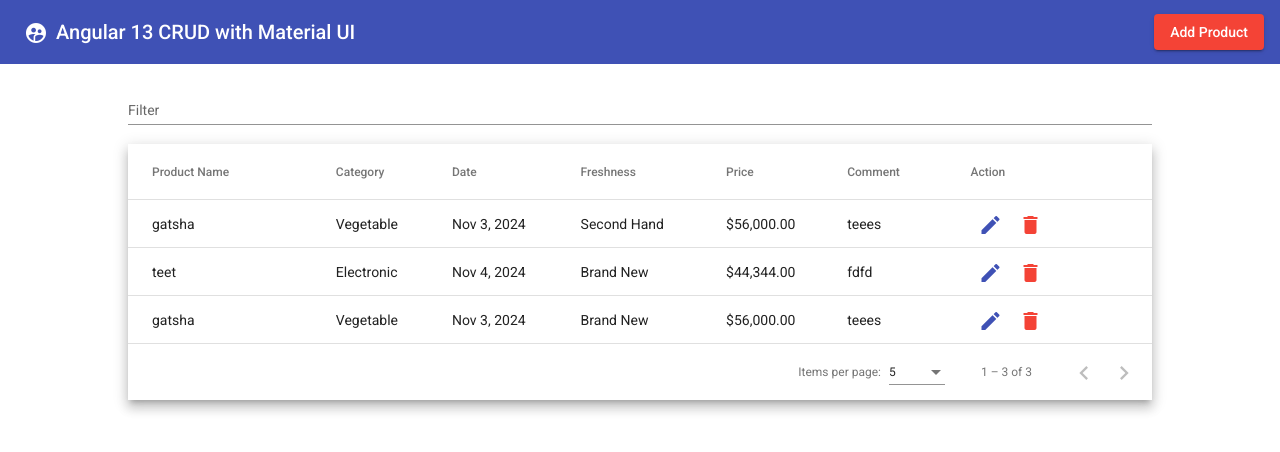
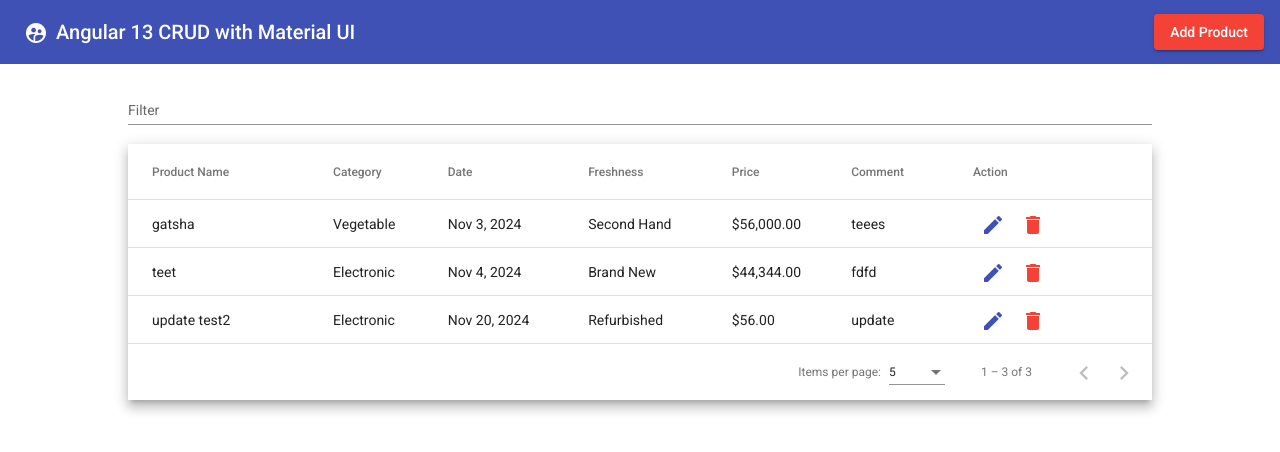
Before and after one commit to Harsha-Amarasinghe/angular-13-crud, an Angular app: page / in a window 1280 px wide. Shown: the top 452 px of the page. Built offline with nearby package versions, Linux system fonts and the light colour scheme; data requests are answered from the project's data file.

Commit message:
edit done, refreshing done

```diff
--- a/db.json
+++ b/db.json
@@ -19,13 +19,13 @@
       "date": "2024-11-04T18:30:00.000Z"
     },
     {
-      "id": "5b63",
-      "productName": "gatsha",
-      "category": "Vegetable",
-      "freshness": "Brand New",
-      "price": 56000,
-      "comment": "teees",
-      "date": "2024-11-03T18:30:00.000Z"
+      "productName": "update test2",
+      "category": "Electronic",
+      "freshness": "Refurbished",
+      "price": 56,
+      "comment": "update",
+      "date": "2024-11-20T18:30:00.000Z",
+      "id": "5b63"
     }
   ],
   "comments": [],
--- a/src/app/app.component.ts
+++ b/src/app/app.component.ts
@@ -32,7 +32,11 @@ export class AppComponent implements OnInit{
   openDialog() {
     this.dialog.open(DialogComponent, {
       width:'30%'
-    });
+    }).afterClosed().subscribe(val=>{
+      if (val==='save') {
+        this.getAllProducts();
+      }
+    })
   }
 
   getAllProducts(){
@@ -53,6 +57,10 @@ export class AppComponent implements OnInit{
     this.dialog.open(DialogComponent,{
       width:'30%',
       data:data
+    }).afterClosed().subscribe(val=>{
+      if(val=='update'){
+        this.getAllProducts();
+      }
     })
   }
 
--- a/src/app/dialog/dialog.component.ts
+++ b/src/app/dialog/dialog.component.ts
@@ -47,6 +47,7 @@ export class DialogComponent implements OnInit {
   }
 
   addProduct() {
+    if (!this.editData) {
       if (this.productForm.valid) {
         this.api.postProduct(this.productForm.value)
         .subscribe({
@@ -54,7 +55,7 @@ export class DialogComponent implements OnInit {
             console.log(this.productForm.value);
             alert("Product added successfully");
             this.productForm.reset();
-          this.dialogRef.close();
+            this.dialogRef.close('save');
 
           },
           error:()=>{
@@ -62,6 +63,23 @@ export class DialogComponent implements OnInit {
           }
         })
       }
+    } else {
+      this.updateProduct();
+    }
+  }
+
+  updateProduct(){
+    this.api.putProduct(this.productForm.value, this.editData.id)
+    .subscribe({
+      next:(res)=>{
+        alert("Product updated successfully");
+        this.productForm.reset();
+        this.dialogRef.close('update');
+      },
+      error:()=>{
+        alert("Error while updating the product!")
+      }
+    })
   }
 
 }
--- a/src/app/services/api.service.ts
+++ b/src/app/services/api.service.ts
@@ -15,4 +15,12 @@ export class ApiService {
   getProduct(){
     return this.http.get<any>("http://localhost:3000/productList/")
   }
+
+  putProduct(data:any,id:number){
+    return this.http.put<any>("http://localhost:3000/productList/"+id,data)
+  }
+
+  deleteProduct(id:number){
+    return this.http.delete<any>("http://localhost:3000/productList/"+id)
+  }
 }
```
Lines whose indentation alone changed are shown as unchanged.
